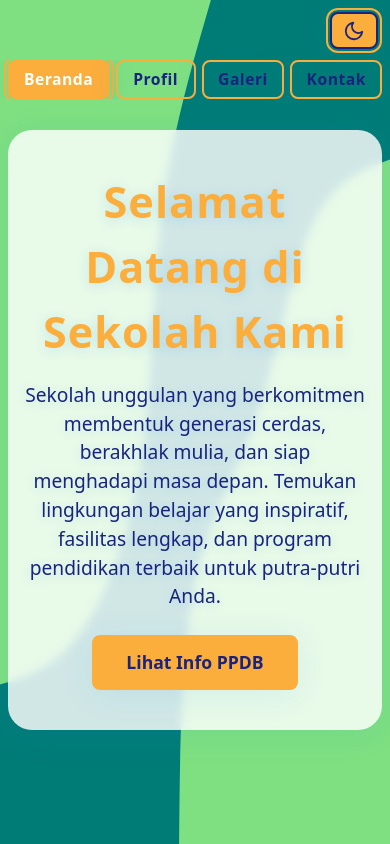
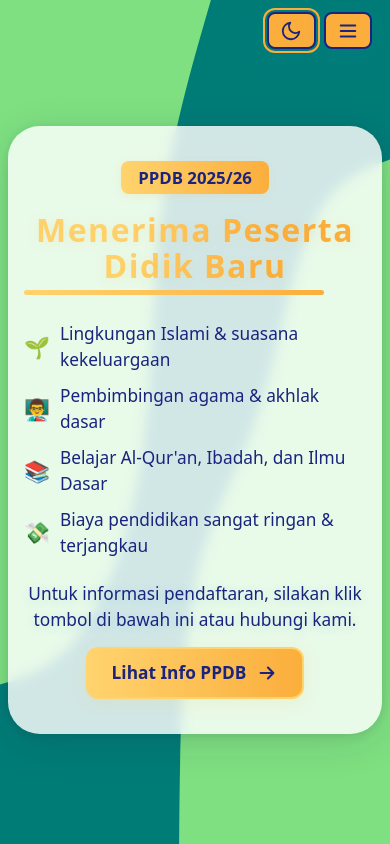
Before and after one commit to Mighty-SEA/siakadmdt, a Next.js app: page / in a window 390 px wide. Built offline with nearby package versions, Linux system fonts and the light colour scheme.

Commit message:
Memperbarui halaman utama dengan menambahkan logika deteksi layar mobile dan dropdown menu untuk navigasi. Mengubah padding dan ukuran font agar responsif terhadap ukuran layar. Memperbaiki tampilan tombol dan menambahkan elemen visual untuk meningkatkan pengalaman pengguna di perangkat mobile.

```diff
--- a/src/app/page.tsx
+++ b/src/app/page.tsx
@@ -2,18 +2,30 @@
 import { useState, useRef, useEffect } from "react";
 
 // Helper untuk deteksi mobile
-const isMobile = typeof window !== 'undefined' && window.innerWidth < 600;
+const isSSR = typeof window === 'undefined';
 
 export default function Home() {
   // State tema lokal landing
   const [theme, setTheme] = useState('light');
   const [activeSection, setActiveSection] = useState(0);
+  // State untuk deteksi mobile screen (client only)
+  const [isMobileScreen, setIsMobileScreen] = useState(false);
+
   const sectionRefs: React.RefObject<HTMLElement | null>[] = [
     useRef<HTMLElement>(null),
     useRef<HTMLElement>(null),
     useRef<HTMLElement>(null),
     useRef<HTMLElement>(null)
   ];
+
+  // Efek deteksi mobile screen (client only)
+  useEffect(() => {
+    if (isSSR) return;
+    const checkMobile = () => setIsMobileScreen(window.innerWidth < 600);
+    checkMobile();
+    window.addEventListener('resize', checkMobile);
+    return () => window.removeEventListener('resize', checkMobile);
+  }, []);
 
   // Palet warna harmonis
   const palette = theme === 'dark'
@@ -107,6 +119,16 @@ export default function Home() {
     sectionRefs[idx].current?.scrollIntoView({ behavior: 'smooth' });
   };
 
+  // Tambahkan state untuk dropdown menu mobile
+  type MenuItem = { label: string; idx: number };
+  const menuItems: MenuItem[] = [
+    { label: 'Beranda', idx: 0 },
+    { label: 'Profil', idx: 1 },
+    { label: 'Galeri', idx: 2 },
+    { label: 'Kontak', idx: 3 },
+  ];
+  const [mobileMenuOpen, setMobileMenuOpen] = useState(false);
+
   return (
     <div
       style={{
@@ -122,7 +144,7 @@ export default function Home() {
       }}
       className="hide-scrollbar"
     >
-      {/* Tombol Switch Tema (pojok kanan atas) */}
+      {/* Tombol Switch Tema & Dropdown Menu Mobile (pojok kanan atas) */}
       <div
         style={{
           position: 'fixed',
@@ -130,8 +152,13 @@ export default function Home() {
           right: 12,
           zIndex: 110,
           pointerEvents: 'auto',
+          display: 'flex',
+          flexDirection: 'row',
+          alignItems: 'center',
+          gap: 8,
         }}
       >
+        {/* Tombol switch tema */}
         <button
           onClick={() => setTheme(theme === 'light' ? 'dark' : 'light')}
           style={{
@@ -141,7 +168,7 @@ export default function Home() {
             outline: `2.5px solid ${theme === 'dark' ? '#FFD36E' : '#FBAE3C'}`,
             outlineOffset: '2px',
             borderRadius: 8,
-            padding: isMobile ? '0.35rem 0.7rem' : '0.5rem 1.2rem',
+            padding: isMobileScreen ? '0.35rem 0.7rem' : '0.5rem 1.2rem',
             fontWeight: 'bold',
             cursor: 'pointer',
             boxShadow: palette.shadow,
@@ -150,7 +177,7 @@ export default function Home() {
             display: 'flex',
             alignItems: 'center',
             justifyContent: 'center',
-            fontSize: isMobile ? '1.1rem' : '1.2rem',
+            fontSize: isMobileScreen ? '1.1rem' : '1.2rem',
           }}
           aria-label="Ganti tema"
         >
@@ -162,101 +189,161 @@ export default function Home() {
             <svg width="22" height="22" viewBox="0 0 24 24" fill="none" stroke={palette.textColor} strokeWidth="2" strokeLinecap="round" strokeLinejoin="round"><path d="M21 12.79A9 9 0 1 1 11.21 3a7 7 0 0 0 9.79 9.79z"/></svg>
           )}
         </button>
+        {/* Tombol menu hamburger, hanya tampil di mobile */}
+        {isMobileScreen && (
+          <div style={{ position: 'relative' }}>
+            <button
+              onClick={() => setMobileMenuOpen((v) => !v)}
+              style={{
+                background: palette.accentText,
+                color: theme === 'dark' ? palette.textColor : '#1a237e',
+                border: `2px solid ${theme === 'dark' ? '#fff' : '#1a237e'}`,
+                borderRadius: 8,
+                padding: '0.35rem 0.7rem',
+                fontWeight: 'bold',
+                cursor: 'pointer',
+                boxShadow: palette.shadow,
+                fontSize: '1.1rem',
+                display: 'flex',
+                alignItems: 'center',
+                justifyContent: 'center',
+                marginRight: 6,
+              }}
+              aria-label="Menu Navigasi"
+            >
+              {/* Ikon hamburger */}
+              <svg width="22" height="22" viewBox="0 0 24 24" fill="none" stroke="#1a237e" strokeWidth="2" strokeLinecap="round" strokeLinejoin="round"><line x1="4" y1="6" x2="20" y2="6"/><line x1="4" y1="12" x2="20" y2="12"/><line x1="4" y1="18" x2="20" y2="18"/></svg>
+            </button>
+            {/* Dropdown menu */}
+            {mobileMenuOpen && (
+              <div
+                style={{
+                  position: 'absolute',
+                  top: '110%',
+                  right: 0,
+                  background: palette.blockBg,
+                  border: `2px solid ${palette.accentText}`,
+                  borderRadius: 10,
+                  boxShadow: palette.shadow,
+                  minWidth: 140,
+                  padding: '0.5rem 0',
+                  zIndex: 999,
+                  display: 'flex',
+                  flexDirection: 'column',
+                  gap: 2,
+                }}
+              >
+                {menuItems.map((item) => (
+                  <button
+                    key={item.idx}
+                    onClick={() => {
+                      scrollToSection(item.idx);
+                      setMobileMenuOpen(false);
+                    }}
+                    style={{
+                      background: activeSection === item.idx ? palette.accentText : 'transparent',
+                      color: activeSection === item.idx ? (theme === 'dark' ? '#1a237e' : '#fff') : palette.textColor,
+                      border: 'none',
+                      borderRadius: 6,
+                      padding: '0.6rem 1.2rem',
+                      fontWeight: 600,
+                      fontSize: '1rem',
+                      cursor: 'pointer',
+                      textAlign: 'left',
+                      transition: 'background 0.2s, color 0.2s',
+                    }}
+                  >{item.label}</button>
+                ))}
+              </div>
+            )}
+          </div>
+        )}
       </div>
 
       {/* Tombol Navigasi Section (center, scrollable di mobile) */}
       <div
         style={{
           position: 'fixed',
-          top: isMobile ? 60 : 24,
+          top: isMobileScreen ? 60 : 24,
           left: 0,
           right: 0,
           zIndex: 100,
-          display: 'flex',
-          justifyContent: 'center',
-          gap: isMobile ? 6 : 12,
-          overflowX: isMobile ? 'auto' : 'visible',
-          padding: isMobile ? '0 4px' : '0 16px',
+          display: isMobileScreen ? 'none' : 'flex', // Sembunyikan di mobile
+          justifyContent: 'flex-start',
+          alignItems: 'center',
+          gap: 0,
+          overflowX: isMobileScreen ? 'auto' : 'visible',
+          padding: isMobileScreen ? '0 4px' : '0 16px',
           pointerEvents: 'auto',
         }}
       >
-        <div style={{ display: 'flex', gap: isMobile ? 6 : 8 }}>
+        {/* Logo dan nama sekolah (hanya desktop/tablet) */}
+        {!isMobileScreen && (
+          <div style={{ display: 'flex', alignItems: 'center' }}>
+            {/* Logo */}
+            <div style={{
+              width: 44, height: 44, borderRadius: '50%', background: '#fff', boxShadow: '0 2px 8px rgba(0,0,0,0.10)', display: 'flex', alignItems: 'center', justifyContent: 'center', overflow: 'hidden', marginRight: 12, border: '2px solid #FBAE3C',
+            }}>
+              <img src="/logo.png" alt="Logo" style={{ width: 38, height: 38, objectFit: 'contain', display: 'block' }} onError={e => { e.currentTarget.style.display = 'none'; e.currentTarget.parentElement!.innerHTML = '<span style=&#39;font-weight:800;font-size:1.5rem;color:#FBAE3C;&#39;>S</span>'; }} />
+            </div>
+            {/* Nama sekolah */}
+            <span style={{ fontWeight: 800, fontSize: '1.35rem', color: palette.textColor, letterSpacing: 1, textShadow: '0 1px 4px #fff, 0 0.5px 0 #FBAE3C' }}>
+              MDT BILAL BIN RABBAH
+            </span>
+          </div>
+        )}
+        <div style={{
+          display: 'flex',
+          gap: isMobileScreen ? 6 : 8,
+          position: !isMobileScreen ? 'absolute' : undefined,
+          left: !isMobileScreen ? '50%' : undefined,
+          top: !isMobileScreen ? '50%' : undefined,
+          transform: !isMobileScreen ? 'translate(-50%, -50%)' : undefined,
+          margin: isMobileScreen ? undefined : 0,
+        }}>
+          {menuItems.map((item) => (
             <button
-            onClick={() => scrollToSection(0)}
+              key={item.idx}
+              onClick={() => scrollToSection(item.idx)}
               style={{
-              background: activeSection === 0 ? palette.accentText : 'transparent',
-              color: activeSection === 0 ? (theme === 'dark' ? '#1a237e' : '#fff') : palette.textColor,
+                background: activeSection === item.idx
+                  ? (theme === 'dark' ? 'rgba(255,211,110,0.95)' : 'rgba(251,174,60,0.95)')
+                  : (theme === 'dark' ? 'rgba(24,28,42,0.85)' : 'rgba(255,255,255,0.85)'),
+                color: activeSection === item.idx
+                  ? (theme === 'dark' ? '#1a237e' : '#fff')
+                  : (theme === 'dark' ? '#FFD36E' : '#1a237e'),
                 border: `2px solid ${palette.accentText}`,
-              outline: activeSection === 0 ? `2.5px solid ${palette.accentText}` : 'none',
-              outlineOffset: '2px',
-              borderRadius: 8,
-              padding: isMobile ? '0.35rem 0.9rem' : '0.5rem 1.1rem',
-              fontWeight: 600,
-              fontSize: isMobile ? '0.98rem' : '1rem',
+                outline: `1.5px solid ${theme === 'dark' ? '#fff' : '#1a237e'}`,
+                outlineOffset: '1.5px',
+                borderRadius: 10,
+                padding: isMobileScreen ? '0.35rem 0.9rem' : '0.6rem 1.4rem',
+                fontWeight: 800,
+                fontSize: isMobileScreen ? '1rem' : '1.13rem',
                 cursor: 'pointer',
-              boxShadow: palette.shadow,
-              letterSpacing: 0.5,
+                boxShadow: '0 6px 24px 0 rgba(30,30,60,0.18), 0 1.5px 8px 0 rgba(0,0,0,0.10)',
+                letterSpacing: 1,
                 transition: 'background 0.2s, color 0.2s, outline 0.2s',
-              minWidth: 80,
+                minWidth: 90,
+                display: 'flex',
+                alignItems: 'center',
+                justifyContent: 'center',
+                textShadow: theme === 'dark'
+                  ? '0 1px 4px #000, 0 0.5px 0 #FFD36E'
+                  : '0 1px 4px #fff, 0 0.5px 0 #FBAE3C',
+                backdropFilter: 'blur(4px)',
               }}
-          >Beranda</button>
-          <button
-            onClick={() => scrollToSection(1)}
-            style={{
-              background: activeSection === 1 ? palette.accentText : 'transparent',
-              color: activeSection === 1 ? (theme === 'dark' ? '#1a237e' : '#fff') : palette.textColor,
-              border: `2px solid ${palette.accentText}`,
-              outline: activeSection === 1 ? `2.5px solid ${palette.accentText}` : 'none',
-              outlineOffset: '2px',
-              borderRadius: 8,
-              padding: isMobile ? '0.35rem 0.9rem' : '0.5rem 1.1rem',
-              fontWeight: 600,
-              fontSize: isMobile ? '0.98rem' : '1rem',
-              cursor: 'pointer',
-              boxShadow: palette.shadow,
-              letterSpacing: 0.5,
-              transition: 'background 0.2s, color 0.2s, outline 0.2s',
-              minWidth: 80,
+              onMouseOver={e => {
+                (e.currentTarget as HTMLButtonElement).style.background = activeSection === item.idx
+                  ? (theme === 'dark' ? 'rgba(255,211,110,1)' : 'rgba(251,174,60,1)')
+                  : (theme === 'dark' ? 'rgba(40,44,60,0.95)' : 'rgba(255,255,255,1)');
               }}
-          >Profil</button>
-          <button
-            onClick={() => scrollToSection(2)}
-            style={{
-              background: activeSection === 2 ? palette.accentText : 'transparent',
-              color: activeSection === 2 ? (theme === 'dark' ? '#1a237e' : '#fff') : palette.textColor,
-              border: `2px solid ${palette.accentText}`,
-              outline: activeSection === 2 ? `2.5px solid ${palette.accentText}` : 'none',
-              outlineOffset: '2px',
-              borderRadius: 8,
-              padding: isMobile ? '0.35rem 0.9rem' : '0.5rem 1.1rem',
-              fontWeight: 600,
-              fontSize: isMobile ? '0.98rem' : '1rem',
-              cursor: 'pointer',
-              boxShadow: palette.shadow,
-              letterSpacing: 0.5,
-              transition: 'background 0.2s, color 0.2s, outline 0.2s',
-              minWidth: 80,
+              onMouseOut={e => {
+                (e.currentTarget as HTMLButtonElement).style.background = activeSection === item.idx
+                  ? (theme === 'dark' ? 'rgba(255,211,110,0.95)' : 'rgba(251,174,60,0.95)')
+                  : (theme === 'dark' ? 'rgba(24,28,42,0.85)' : 'rgba(255,255,255,0.85)');
               }}
-          >Galeri</button>
-          <button
-            onClick={() => scrollToSection(3)}
-            style={{
-              background: activeSection === 3 ? palette.accentText : 'transparent',
-              color: activeSection === 3 ? (theme === 'dark' ? '#1a237e' : '#fff') : palette.textColor,
-              border: `2px solid ${palette.accentText}`,
-              outline: activeSection === 3 ? `2.5px solid ${palette.accentText}` : 'none',
-              outlineOffset: '2px',
-              borderRadius: 8,
-              padding: isMobile ? '0.35rem 0.9rem' : '0.5rem 1.1rem',
-              fontWeight: 600,
-              fontSize: isMobile ? '0.98rem' : '1rem',
-              cursor: 'pointer',
-              boxShadow: palette.shadow,
-              letterSpacing: 0.5,
-              transition: 'background 0.2s, color 0.2s, outline 0.2s',
-              minWidth: 80,
-            }}
-          >Kontak</button>
+            >{item.label}</button>
+          ))}
         </div>
       </div>
 
@@ -271,48 +358,117 @@ export default function Home() {
           justifyContent: 'center',
           position: 'relative',
           textAlign: 'center',
-          padding: isMobile ? '2.5rem 0.5rem 1.5rem 0.5rem' : '2rem 1rem',
-          marginTop: isMobile ? 80 : 0,
+          padding: isMobileScreen ? '2.5rem 0.5rem 1.5rem 0.5rem' : '3.5rem 1rem 2.5rem 1rem',
+          marginTop: isMobileScreen ? 80 : 0,
           overflow: 'hidden',
           scrollSnapAlign: 'start',
           transform: 'translateZ(0)',
           contain: 'strict',
         }}
       >
+        {/* Ornamen background islami transparan */}
+        {!isMobileScreen && (
+          <svg width="340" height="340" viewBox="0 0 340 340" fill="none" style={{position:'absolute',top:-60,left:-60,opacity:0.13,zIndex:0}}><circle cx="170" cy="170" r="170" fill="#FBAE3C"/><path d="M170 60l18.5 56.5h59.5l-48 34.5 18.5 56.5-48-34.5-48 34.5 18.5-56.5-48-34.5h59.5z" fill="#FFD36E"/></svg>
+        )}
         <Waves1Animated idx={activeSection === 0 ? 0 : activeSection} />
         <div
           style={{
             position: 'relative',
             zIndex: 1,
-            maxWidth: 700,
+            maxWidth: 800,
             margin: '0 auto',
             background: palette.blockBg,
-            borderRadius: 24,
-            boxShadow: palette.shadow,
-            padding: '2.5rem 1rem',
-            backdropFilter: 'blur(4px)',
+            borderRadius: 32,
+            boxShadow: '0 8px 40px 0 rgba(30,30,60,0.13), 0 2px 12px 0 rgba(0,0,0,0.10)',
+            padding: isMobileScreen ? '2.2rem 1rem' : '3.2rem 2.5rem 2.5rem 2.5rem',
+            backdropFilter: 'blur(6px)',
+            display: 'flex',
+            flexDirection: isMobileScreen ? 'column' : 'row',
+            alignItems: 'center',
+            gap: isMobileScreen ? 0 : 36,
           }}
         >
-          <h1 style={{ fontSize: '2.7rem', fontWeight: 800, marginBottom: '1rem', color: palette.accentText, textShadow: palette.textShadow, letterSpacing: 1 }}>
-            Selamat Datang di Sekolah Kami
+          {/* Ilustrasi anak belajar */}
+          {!isMobileScreen && (
+            <div style={{flex:'0 0 220px',display:'flex',alignItems:'center',justifyContent:'center'}}>
+              <svg width="180" height="180" viewBox="0 0 180 180" fill="none"><ellipse cx="90" cy="150" rx="60" ry="18" fill="#FBAE3C" opacity=".18"/><circle cx="90" cy="80" r="48" fill="#FFD36E"/><ellipse cx="90" cy="110" rx="32" ry="12" fill="#fff" opacity=".25"/><rect x="70" y="60" width="40" height="40" rx="20" fill="#fff"/><ellipse cx="90" cy="80" rx="12" ry="16" fill="#FBAE3C"/><ellipse cx="90" cy="80" rx="6" ry="8" fill="#fff"/></svg>
+            </div>
+          )}
+          <div style={{flex:1}}>
+            {/* Badge tahun ajaran baru */}
+            <div style={{display:'inline-block',background:'linear-gradient(90deg,#FFD36E,#FBAE3C)',color:'#1a237e',fontWeight:700,fontSize:'1.05rem',borderRadius:8,padding:'0.25rem 1.1rem',marginBottom:18,boxShadow:'0 2px 8px rgba(251,174,60,0.13)'}}>
+              PPDB {new Date().getFullYear()}/{(new Date().getFullYear()+1).toString().slice(2)}
+            </div>
+            {/* Judul gradasi dan underline animasi */}
+            <h1 style={{
+              fontSize: isMobileScreen ? '2rem' : '2.7rem',
+              fontWeight: 900,
+              marginBottom: 8,
+              background: 'linear-gradient(90deg,#FFD36E 30%,#FBAE3C 70%)',
+              WebkitBackgroundClip: 'text',
+              WebkitTextFillColor: 'transparent',
+              letterSpacing: 1.5,
+              position: 'relative',
+              lineHeight: 1.13,
+              textShadow: '0 2px 12px rgba(251,174,60,0.13)',
+              display: 'inline-block',
+            }}>
+              Menerima Peserta Didik Baru
+              <span style={{display:'block',height:5,marginTop:6,background:'linear-gradient(90deg,#FFD36E,#FBAE3C)',borderRadius:3,animation:'underlineAnim 2.2s infinite alternate'}}></span>
             </h1>
-          <p style={{ fontSize: '1.2rem', color: palette.textColor, textShadow: palette.textShadow, maxWidth: 600, margin: '0 auto', fontWeight: 500 }}>
-            Sekolah unggulan yang berkomitmen membentuk generasi cerdas, berakhlak mulia, dan siap menghadapi masa depan. Temukan lingkungan belajar yang inspiratif, fasilitas lengkap, dan program pendidikan terbaik untuk putra-putri Anda.
-          </p>
+            <style>{`@keyframes underlineAnim{0%{width:40%}100%{width:100%}}`}</style>
+            {/* Deskripsi poin keunggulan */}
+            <ul style={{listStyle:'none',padding:0,margin:'18px 0 0 0',textAlign:'left',maxWidth:480,marginLeft:'auto',marginRight:'auto'}}>
+              <li style={{display:'flex',alignItems:'center',gap:10,marginBottom:10}}>
+                <span style={{fontSize:'1.3rem'}}>🌱</span>
+                <span style={{fontSize:'1.08rem',color:palette.textColor,fontWeight:500}}>Lingkungan Islami & suasana kekeluargaan</span>
+              </li>
+              <li style={{display:'flex',alignItems:'center',gap:10,marginBottom:10}}>
+                <span style={{fontSize:'1.3rem'}}>👨‍🏫</span>
+                <span style={{fontSize:'1.08rem',color:palette.textColor,fontWeight:500}}>Pembimbingan agama & akhlak dasar</span>
+              </li>
+              <li style={{display:'flex',alignItems:'center',gap:10,marginBottom:10}}>
+                <span style={{fontSize:'1.3rem'}}>📚</span>
+                <span style={{fontSize:'1.08rem',color:palette.textColor,fontWeight:500}}>Belajar Al-Qur&#39;an, Ibadah, dan Ilmu Dasar</span>
+              </li>
+              <li style={{display:'flex',alignItems:'center',gap:10,marginBottom:10}}>
+                <span style={{fontSize:'1.3rem'}}>💸</span>
+                <span style={{fontSize:'1.08rem',color:palette.textColor,fontWeight:500}}>Biaya pendidikan sangat ringan & terjangkau</span>
+              </li>
+            </ul>
+            {/* Ajakan & tombol */}
+            <div style={{marginTop: isMobileScreen ? 22 : 32}}>
+              <p style={{fontSize:'1.08rem',color:palette.textColor,textShadow:palette.textShadow,fontWeight:500,marginBottom:14}}>Untuk informasi pendaftaran, silakan klik tombol di bawah ini atau hubungi kami.</p>
               <a href="#profil" style={{
-            display: 'inline-block',
-            marginTop: 24,
-            padding: '0.75rem 2rem',
-            background: palette.accentText,
-            color: palette.textColor,
-            borderRadius: 8,
-            fontWeight: 700,
-            fontSize: '1.1rem',
+                display: 'inline-flex',
+                alignItems: 'center',
+                gap: 10,
+                marginTop: 0,
+                padding: isMobileScreen ? '0.7rem 1.5rem' : '1rem 2.5rem',
+                background: 'linear-gradient(90deg,#FFD36E,#FBAE3C)',
+                color: '#1a237e',
+                borderRadius: 12,
+                fontWeight: 800,
+                fontSize: isMobileScreen ? '1.08rem' : '1.18rem',
                 textDecoration: 'none',
-            boxShadow: palette.shadow,
-            border: `2px solid ${palette.accentText}`,
-            transition: 'background 0.2s, color 0.2s',
-          }}>Lihat Info PPDB</a>
+                boxShadow: '0 4px 18px 0 rgba(251,174,60,0.13)',
+                border: '2px solid #FFD36E',
+                transition: 'background 0.2s, color 0.2s, box-shadow 0.2s',
+              }}
+                onMouseOver={e => {
+                  (e.currentTarget as HTMLAnchorElement).style.background = 'linear-gradient(90deg,#FBAE3C,#FFD36E)';
+                  (e.currentTarget as HTMLAnchorElement).style.boxShadow = '0 6px 24px 0 rgba(251,174,60,0.18)';
+                }}
+                onMouseOut={e => {
+                  (e.currentTarget as HTMLAnchorElement).style.background = 'linear-gradient(90deg,#FFD36E,#FBAE3C)';
+                  (e.currentTarget as HTMLAnchorElement).style.boxShadow = '0 4px 18px 0 rgba(251,174,60,0.13)';
+                }}
+              >
+                Lihat Info PPDB
+                <svg width="22" height="22" fill="none" stroke="#1a237e" strokeWidth="2.2" strokeLinecap="round" strokeLinejoin="round" viewBox="0 0 24 24"><path d="M5 12h14M13 6l6 6-6 6"/></svg>
+              </a>
+            </div>
+          </div>
         </div>
       </section>
 
@@ -397,7 +553,7 @@ export default function Home() {
           <div
             style={{
               display: 'grid',
-              gridTemplateColumns: window.innerWidth < 600 ? '1fr' : 'repeat(2, 1fr)',
+              gridTemplateColumns: isMobileScreen ? '1fr' : 'repeat(2, 1fr)',
               gap: '1rem',
               justifyContent: 'center',
             }}
```
Lines whose indentation alone changed are shown as unchanged.
